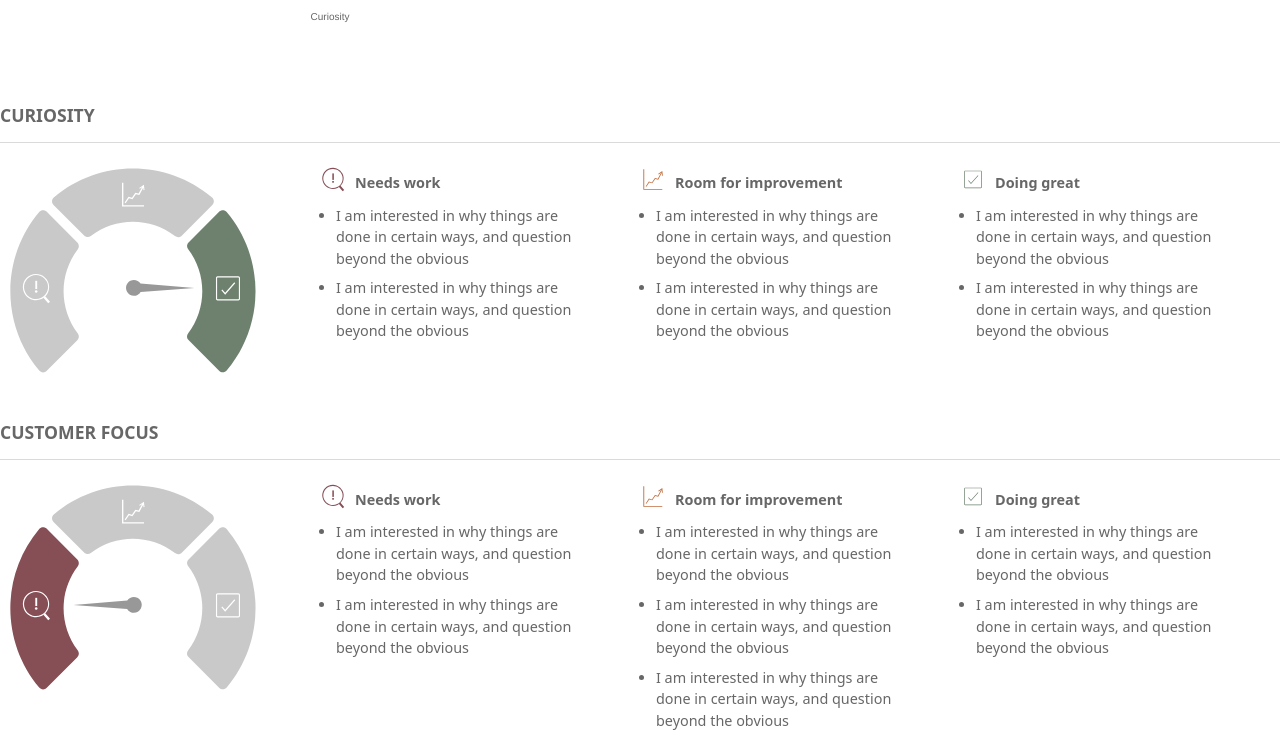
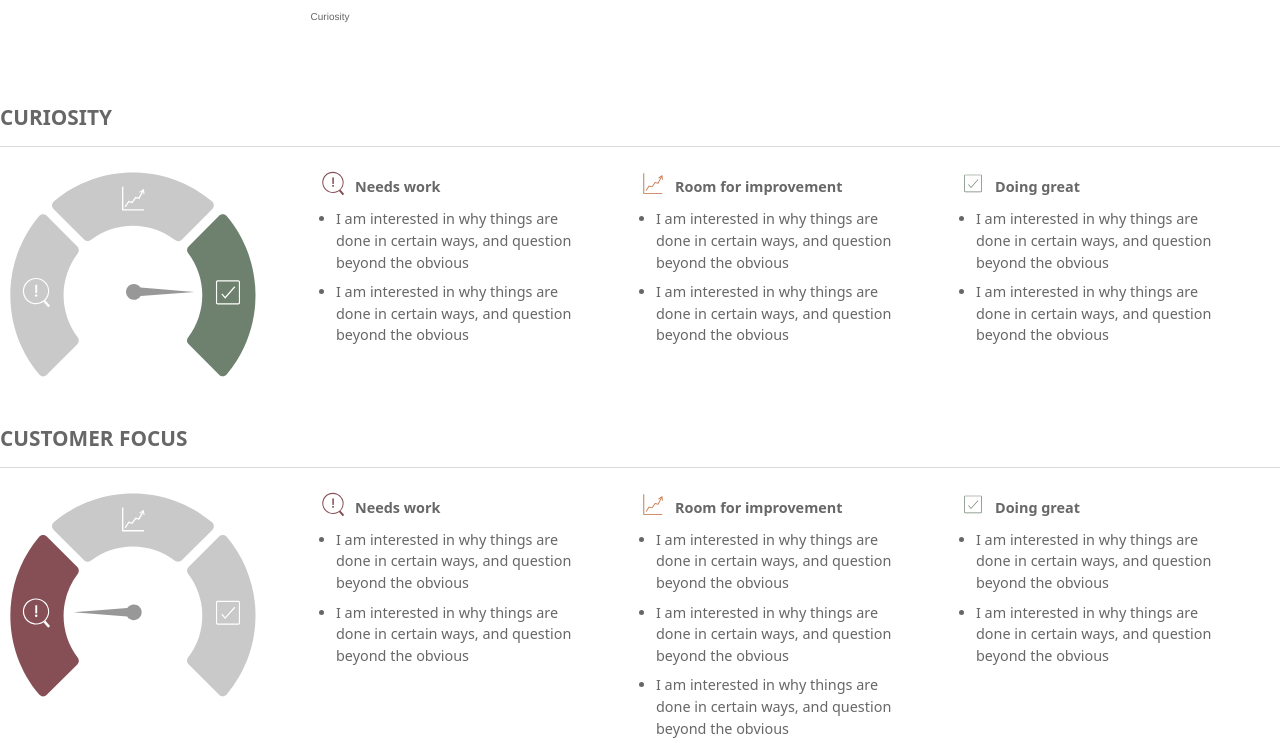
Before and after one commit to timrobinson33/survey-sample, a React (Create React App) app: page /survey-sample/results in a window 1280 px wide. Shown: the part 924-1667 px from the top of the page. Built offline with nearby package versions, Linux system fonts and the light colour scheme; what survey-react would draw is missing.

Commit message:
Increase competency font sizing

```diff
--- a/src/Results.css
+++ b/src/Results.css
@@ -46,7 +46,8 @@ h5.icon-title {
     color: #676767;
     border-bottom: 1px solid #dadada;
     margin-bottom: 0.75rem;
-    font-size: 1.1rem;
+    font-size: 1.3rem;
+    /*font-size: 1.1rem;*/
     font-weight: 700;
     text-transform: uppercase;
     display: block;
```
